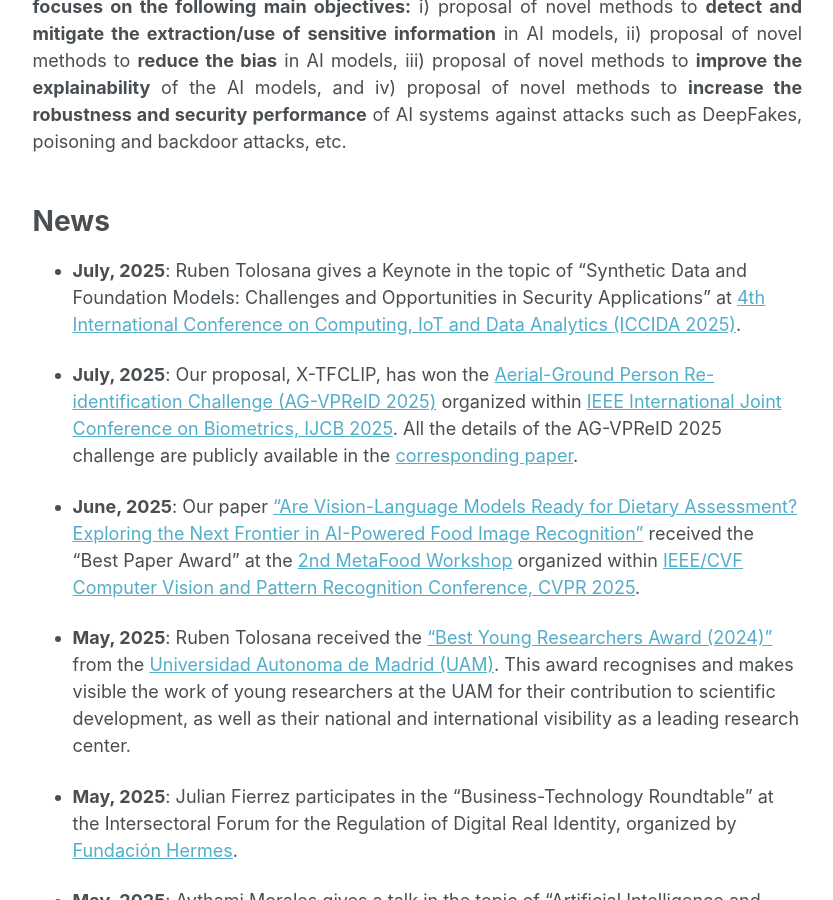
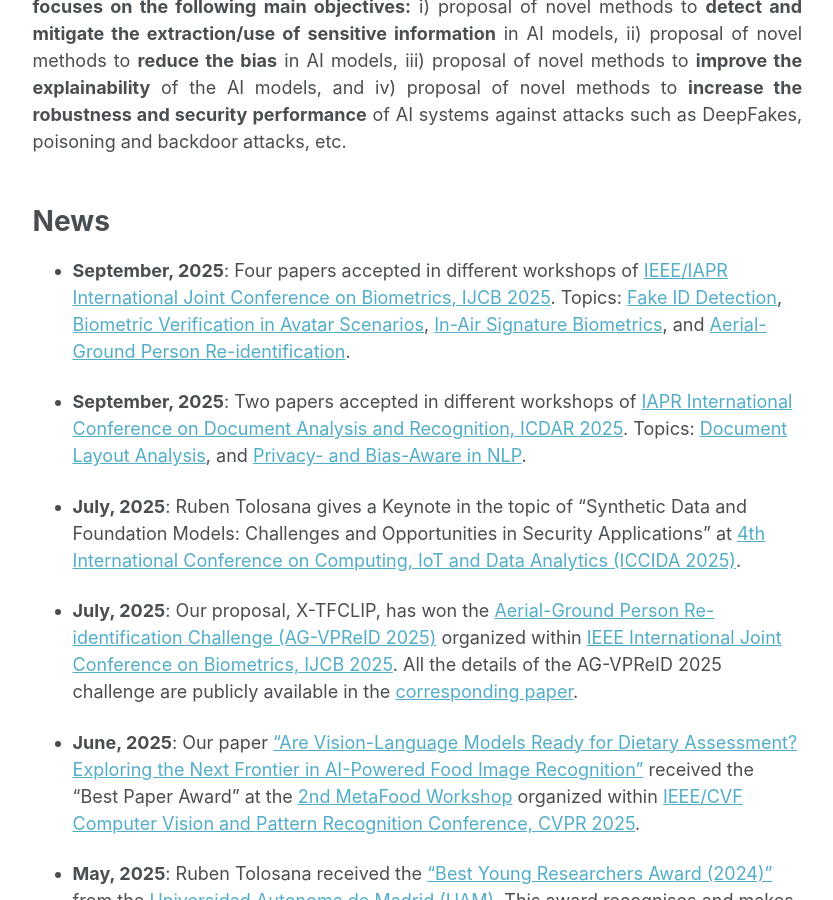
Before and after one commit to catedraeniauam/catedraeniauam.github.io, a Jekyll site: the page built from _pages/about.md, in a window 1280 px wide and 900 px high, scrolled down 1312 px. Shown: the whole window, without its empty margins (249-1082 px from the left). Built offline with Jekyll 4.4.1, drawn with Linux system fonts in a browser that asks for light colours.

Commit message:
Añadimos nuevas noticias

```diff
--- a/_pages/about.md
+++ b/_pages/about.md
@@ -64,6 +64,10 @@ Description
 News
 ======
 
+- **September, 2025**: Four papers accepted in different workshops of <a href="https://ijcb2025.ieee-biometrics.org/">IEEE/IAPR International Joint Conference on Biometrics, IJCB 2025</a>. Topics: <a href="https://arxiv.org/abs/2504.07761v2">Fake ID Detection</a>, <a href="https://arxiv.org/abs/2508.00748v2">Biometric Verification in Avatar Scenarios</a>, <a href="https://arxiv.org/abs/2508.08502">In-Air Signature Biometrics</a>, and <a href="https://arxiv.org/abs/2506.22843">Aerial-Ground Person Re-identification</a>.
+
+- **September, 2025**: Two papers accepted in different workshops of <a href="https://www.icdar2025.com/">IAPR International Conference on Document Analysis and Recognition, ICDAR 2025</a>. Topics: <a href="https://arxiv.org/abs/2505.14699">Document Layout Analysis</a>, and <a href="https://arxiv.org/abs/2507.02966">Privacy- and Bias-Aware in NLP</a>.
+
 - **July, 2025**: Ruben Tolosana gives a Keynote in the topic of “Synthetic Data and Foundation Models: Challenges and Opportunities in Security Applications” at <a href="https://iccida.net/index.html">4th International Conference on Computing, IoT and Data Analytics (ICCIDA 2025)</a>.
 
 - **July, 2025**: Our proposal, X-TFCLIP, has won the <a href="https://agvpreid25.github.io/">Aerial-Ground Person Re-identification Challenge (AG-VPReID 2025)</a> organized within <a href="https://ijcb2025.ieee-biometrics.org/">IEEE International Joint Conference on Biometrics, IJCB 2025</a>. All the details of the AG-VPReID 2025 challenge are publicly available in the <a href="https://arxiv.org/abs/2506.22843">corresponding paper</a>.
```
